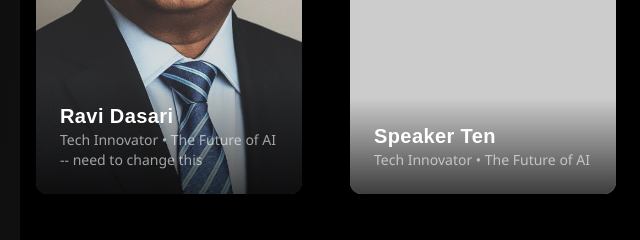
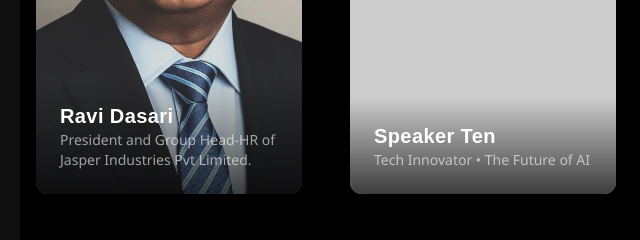
Before and after one commit to Ramcharan1706/Tedx-Website, a website: page index.html in a window 1280 px wide. Shown: the part 3580-3820 px from the top of the page, 0-640 px from the left. Drawn offline with nearby package versions, Linux system fonts and the light colour scheme; placeholder pictures from the web are drawn by us; a web font is replaced by a local one.

Commit message:
ravi-dasari

```diff
--- a/index.html
+++ b/index.html
@@ -437,7 +437,7 @@
               class="w-full h-full object-cover rounded-lg transition-transform duration-500 group-hover:rotate-3 group-hover:scale-105">
             <div class="absolute bottom-0 left-0 right-0 bg-gradient-to-t from-black/70 to-transparent p-6">
               <h3 class="text-xl font-bold">Ravi Dasari</h3>
-              <p class="text-white/60 text-sm">Tech Innovator • The Future of AI -- need to change this</p>
+              <p class="text-white/60 text-sm">President and Group Head-HR of Jasper Industries Pvt Limited.</p>
             </div>
           </div>
           <div
```
Also changed, not shown: css/styles.css (line endings or trailing spaces).
